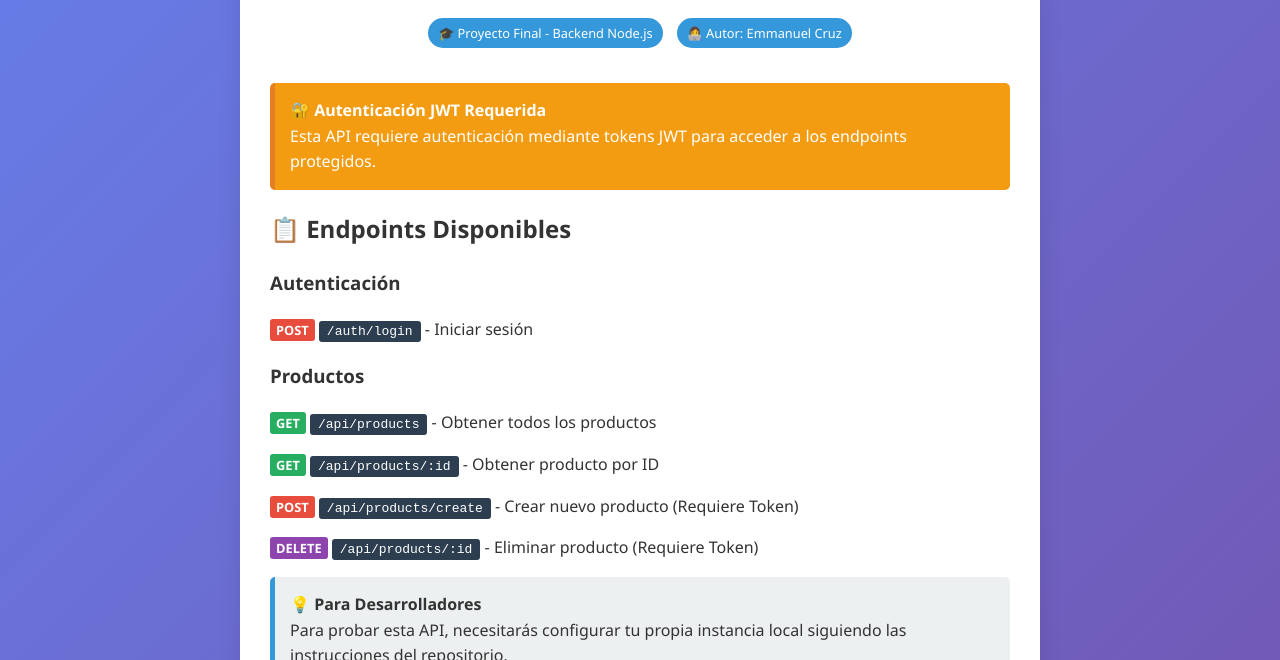
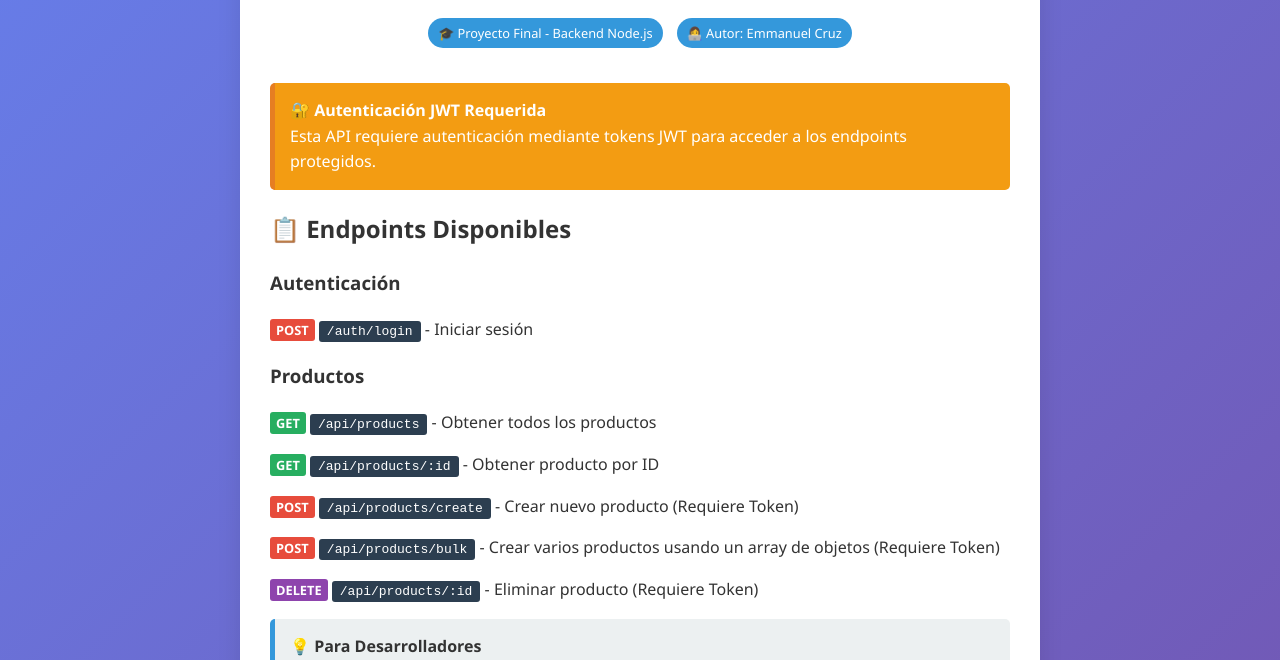
Before and after one commit to emmanuel-cruz-dev/talento-tech-api, a website: page src/views/home.html in a window 1280 px wide. Shown: the part 140-800 px from the top of the page. Drawn offline with Linux system fonts and the light colour scheme.

Commit message:
feat: upadtes home file content in src/views/home.html

```diff
--- a/src/views/home.html
+++ b/src/views/home.html
@@ -175,6 +175,11 @@
         producto (Requiere Token)
       </p>
       <p>
+        <span class="method post">POST</span>
+        <span class="endpoint">/api/products/bulk</span> - Crear varios
+        productos usando un array de objetos (Requiere Token)
+      </p>
+      <p>
         <span class="method delete">DELETE</span>
         <span class="endpoint">/api/products/:id</span> - Eliminar producto
         (Requiere Token)
```
